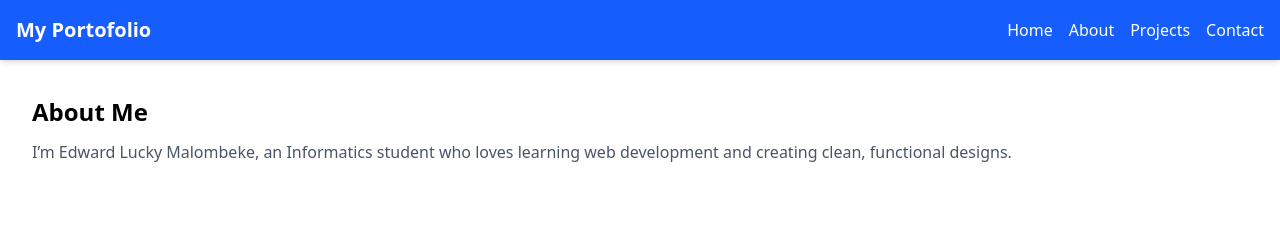
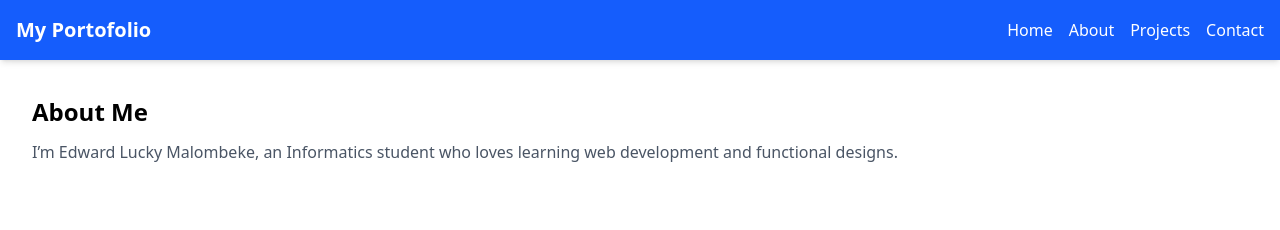
Before and after one commit to luckymalombeke/front-end-mid, a React (Vite) app: page /about in a window 1280 px wide. Shown: the top 230 px of the page. Built offline with nearby package versions, Linux system fonts and the light colour scheme; data requests are answered from the project's data file.

Commit message:
okay for this one

```diff
--- a/src/thepages/about.jsx
+++ b/src/thepages/about.jsx
@@ -3,7 +3,7 @@ export default function about() {
     <section className="p-8">
       <h2 className="text-2xl font-semibold">About Me</h2>
       <p className="mt-3 text-gray-600">
-        I’m Edward Lucky Malombeke, an Informatics student who loves learning web development and creating clean, functional designs.
+        I’m Edward Lucky Malombeke, an Informatics student who loves learning web development and  functional designs.
       </p>
     </section>
   );
```
